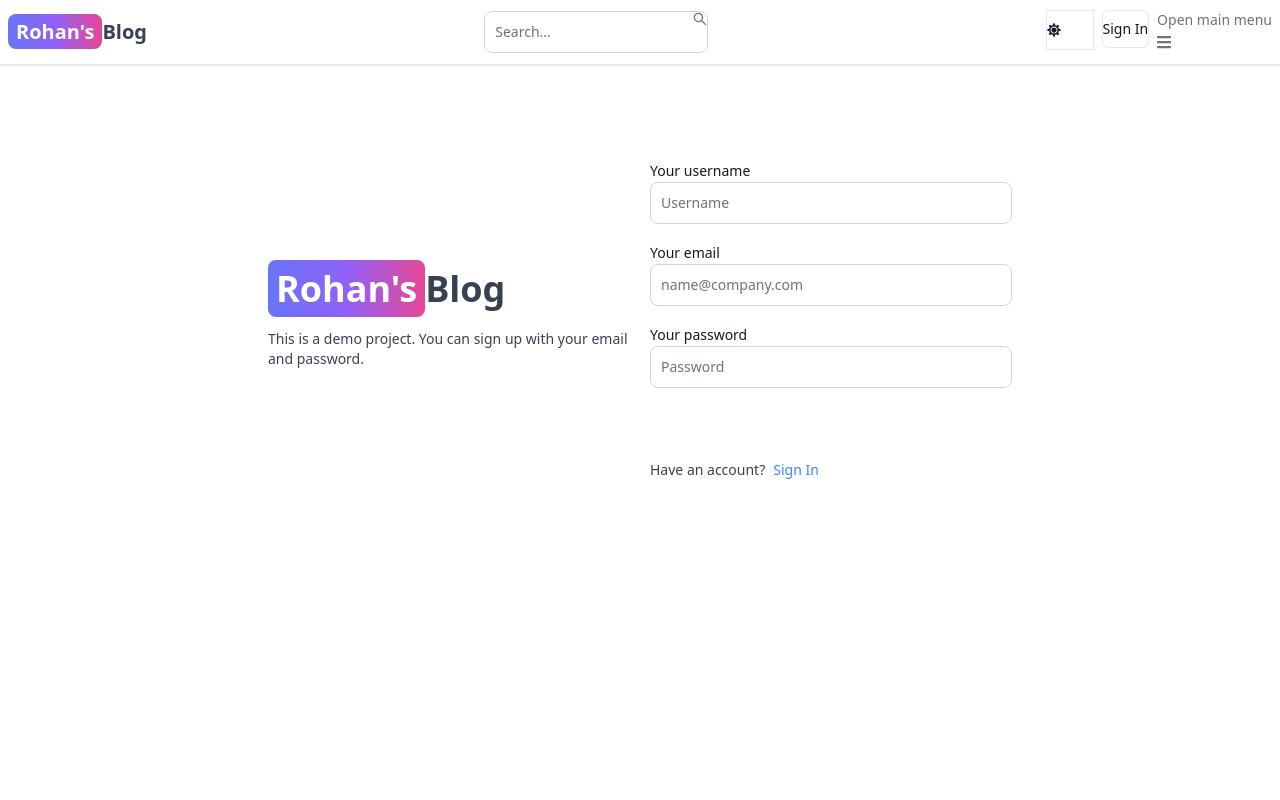
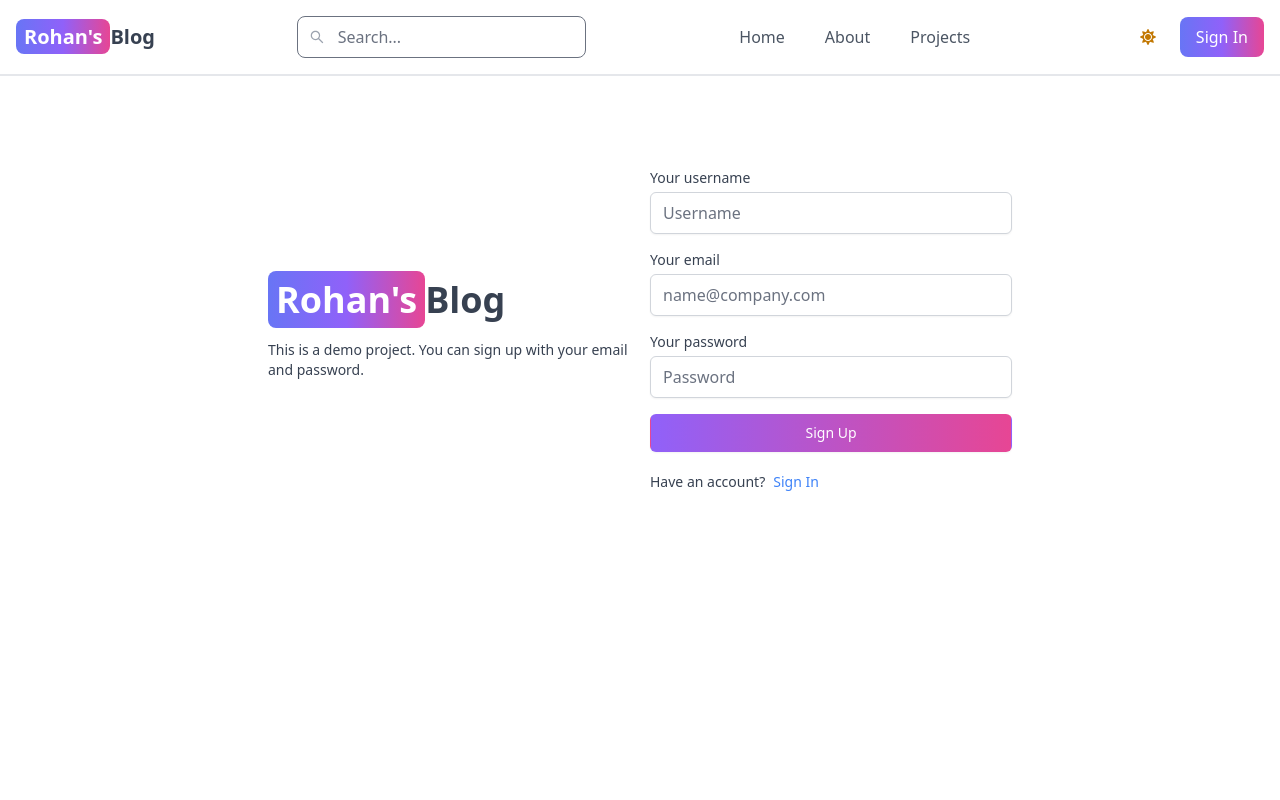
Before and after one commit to rohansamuel07/Personal-Blog-Project, a React (Vite) app in the folder client/: page /sign-up in a window 1280 px wide. Shown: the top 800 px of the page. Built offline with nearby package versions, Linux system fonts and the light colour scheme.

Commit message:
Made changes to Header, Signin and Signup components

```diff
--- a/client/src/components/Header.jsx
+++ b/client/src/components/Header.jsx
@@ -1,7 +1,7 @@
-import { Avatar, Button, Dropdown, Navbar, TextInput } from 'flowbite-react';
-import { Link, useLocation, useNavigate } from 'react-router-dom';
 import { AiOutlineSearch } from 'react-icons/ai';
 import { FaMoon, FaSun } from 'react-icons/fa';
+import { HiMenu } from 'react-icons/hi';
+import { Link, useLocation, useNavigate } from 'react-router-dom';
 import { useSelector, useDispatch } from 'react-redux';
 import { toggleTheme } from '../redux/theme/themeSlice';
 import { signoutSuccess } from '../redux/user/userSlice';
@@ -15,6 +15,8 @@ export default function Header() {
   const { currentUser } = useSelector((state) => state.user);
   const { theme } = useSelector((state) => state.theme);
   const [searchTerm, setSearchTerm] = useState('');
+  const [isMenuOpen, setIsMenuOpen] = useState(false); // Track hamburger menu state
+  const [isSearchOpen, setIsSearchOpen] = useState(false); // Track search bubble state for small screens
 
   useEffect(() => {
     const urlParams = new URLSearchParams(location.search);
@@ -49,78 +51,133 @@ export default function Header() {
   };
 
   return (
-    <Navbar className='border-b-2'>
+    <nav className="border-b-2 flex items-center justify-between p-4 bg-white dark:bg-gray-800 relative">
       <Link
-        to='/'
-        className='self-center whitespace-nowrap text-sm sm:text-xl font-semibold dark:text-white'
+        to="/"
+        className="text-xl font-semibold dark:text-white"
       >
-        <span className='px-2 py-1 bg-gradient-to-r from-indigo-500 via-purple-500 to-pink-500 rounded-lg text-white'>
+        <span className="px-2 py-1 bg-gradient-to-r from-indigo-500 via-purple-500 to-pink-500 rounded-lg text-white">
           Rohan's
         </span>
         Blog
       </Link>
-      <form onSubmit={handleSubmit}>
-        <TextInput
-          type='text'
-          placeholder='Search...'
-          rightIcon={AiOutlineSearch}
-          className='hidden lg:inline'
-          value={searchTerm}
-          onChange={(e) => setSearchTerm(e.target.value)}
-        />
+
+      {/* Search Bar for Larger Screens */}
+      <form onSubmit={handleSubmit} className={`hidden lg:flex items-center`}>
+        <div className="relative">
+          <input
+            type="text"
+            placeholder="Search..."
+            className="px-4 py-2 pl-10 border rounded-lg focus:outline-none dark:bg-gray-700 dark:text-white"
+            value={searchTerm}
+            onChange={(e) => setSearchTerm(e.target.value)}
+          />
+          <AiOutlineSearch className="absolute left-3 top-1/2 transform -translate-y-1/2 text-gray-400 dark:text-gray-300" />
+        </div>
       </form>
-      <Button className='w-12 h-10 lg:hidden' color='gray' pill>
-        <AiOutlineSearch />
-      </Button>
-      <div className='flex gap-2 md:order-2'>
-        <Button
-          className='w-12 h-10 hidden sm:inline'
-          color='gray'
-          pill
+
+      {/* Navbar Links for Larger Screens */}
+      <div className="hidden lg:flex gap-4">
+        <Link to="/" className={`px-3 py-2 ${path === '/' ? 'font-bold text-blue-500' : 'text-gray-600 dark:text-gray-300'}`}>
+          Home
+        </Link>
+        <Link to="/about" className={`px-3 py-2 ${path === '/about' ? 'font-bold text-blue-500' : 'text-gray-600 dark:text-gray-300'}`}>
+          About
+        </Link>
+        <Link to="/projects" className={`px-3 py-2 ${path === '/projects' ? 'font-bold text-blue-500' : 'text-gray-600 dark:text-gray-300'}`}>
+          Projects
+        </Link>
+      </div>
+
+      {/* User Actions */}
+      <div className="flex items-center gap-2">
+        {/* Search Bar Icon for Small Screens */}
+        <button
+          className="w-10 h-10 lg:hidden flex items-center justify-center"
+          onClick={() => setIsSearchOpen(!isSearchOpen)} // Toggle search bubble
+        >
+          <AiOutlineSearch className="text-2xl dark:text-white" />
+        </button>
+
+        {/* Search Bubble for Small Screens */}
+        {isSearchOpen && (
+          <div className="absolute top-16 right-4 bg-white dark:bg-gray-700 shadow-lg rounded-lg p-2 z-50 lg:hidden">
+            <form onSubmit={handleSubmit} className="flex items-center">
+              <input
+                type="text"
+                placeholder="Search..."
+                className="px-4 py-2 pl-10 border rounded-lg focus:outline-none w-full dark:bg-gray-600 dark:text-white"
+                value={searchTerm}
+                onChange={(e) => setSearchTerm(e.target.value)}
+              />
+              <button type="submit" className="ml-2 p-2">
+                <AiOutlineSearch className="text-gray-400 dark:text-white" />
+              </button>
+            </form>
+          </div>
+        )}
+
+        <button
+          className="w-12 h-10 hidden sm:flex items-center justify-center"
           onClick={() => dispatch(toggleTheme())}
         >
-          {theme === 'light' ? <FaSun /> : <FaMoon />}
-        </Button>
+          {theme === 'light' ? <FaSun className="text-yellow-500" /> : <FaMoon className="text-gray-300" />}
+        </button>
         {currentUser ? (
-          <Dropdown
-            arrowIcon={false}
-            inline
-            label={
-              <Avatar alt='user' img={currentUser.profilePicture} rounded />
-            }
-          >
-            <Dropdown.Header>
-              <span className='block text-sm'>@{currentUser.username}</span>
-              <span className='block text-sm font-medium truncate'>
-                {currentUser.email}
-              </span>
-            </Dropdown.Header>
-            <Link to={'/dashboard?tab=profile'}>
-              <Dropdown.Item>Profile</Dropdown.Item>
-            </Link>
-            <Dropdown.Divider />
-            <Dropdown.Item onClick={handleSignout}>Sign out</Dropdown.Item>
-          </Dropdown>
+          <div className="relative">
+            <img
+              alt="user"
+              src={currentUser.profilePicture}
+              className="w-10 h-10 rounded-full cursor-pointer"
+            />
+            <div className="absolute right-0 mt-2 bg-white dark:bg-gray-800 shadow-lg rounded-lg">
+              <div className="p-4">
+                <p className="text-sm dark:text-gray-300">@{currentUser.username}</p>
+                <p className="text-sm font-medium truncate dark:text-gray-300">
+                  {currentUser.email}
+                </p>
+              </div>
+              <div className="border-t">
+                <Link to="/dashboard?tab=profile" className="block p-4 hover:bg-gray-100 dark:hover:bg-gray-700">
+                  Profile
+                </Link>
+                <button onClick={handleSignout} className="block p-4 w-full text-left hover:bg-gray-100 dark:hover:bg-gray-700">
+                  Sign out
+                </button>
+              </div>
+            </div>
+          </div>
         ) : (
-          <Link to='/sign-in'>
-            <Button gradientDuoTone='purpleToBlue' outline>
+          <Link to="/sign-in">
+            <button className="px-4 py-2 bg-gradient-to-r from-indigo-500 via-purple-500 to-pink-500 text-white rounded-lg">
               Sign In
-            </Button>
+            </button>
           </Link>
         )}
-        <Navbar.Toggle />
       </div>
-      <Navbar.Collapse>
-        <Navbar.Link active={path === '/'} as={'div'}>
-          <Link to='/'>Home</Link>
-        </Navbar.Link>
-        <Navbar.Link active={path === '/about'} as={'div'}>
-          <Link to='/about'>About</Link>
-        </Navbar.Link>
-        <Navbar.Link active={path === '/projects'} as={'div'}>
-          <Link to='/projects'>Projects</Link>
-        </Navbar.Link>
-      </Navbar.Collapse>
-    </Navbar>
+
+      {/* Hamburger Menu Icon */}
+      <button
+        className="lg:hidden flex items-center justify-center w-10 h-10"
+        onClick={() => setIsMenuOpen(!isMenuOpen)} // Toggle menu visibility
+      >
+        <HiMenu className="text-2xl dark:text-white" />
+      </button>
+
+      {/* Hamburger Menu Dropdown for Small Screens */}
+      {isMenuOpen && (
+        <div className="absolute top-16 right-4 bg-white dark:bg-gray-700 shadow-lg rounded-lg lg:hidden flex flex-col gap-2 py-2 px-4 animate-slide-in">
+          <Link to="/" className="px-3 py-2 text-gray-600 dark:text-gray-300 hover:bg-gray-100 dark:hover:bg-gray-800 rounded-lg" onClick={() => setIsMenuOpen(false)}>
+            Home
+          </Link>
+          <Link to="/about" className="px-3 py-2 text-gray-600 dark:text-gray-300 hover:bg-gray-100 dark:hover:bg-gray-800 rounded-lg" onClick={() => setIsMenuOpen(false)}>
+            About
+          </Link>
+          <Link to="/projects" className="px-3 py-2 text-gray-600 dark:text-gray-300 hover:bg-gray-100 dark:hover:bg-gray-800 rounded-lg" onClick={() => setIsMenuOpen(false)}>
+            Projects
+          </Link>
+        </div>
+      )}
+    </nav>
   );
 }
--- a/client/src/pages/Signup.jsx
+++ b/client/src/pages/Signup.jsx
@@ -1,4 +1,3 @@
-import { Alert, Button, Label, Spinner, TextInput } from 'flowbite-react';
 import { useState } from 'react';
 import { Link, useNavigate } from 'react-router-dom';
 
@@ -44,7 +43,7 @@ export default function SignUp() {
       <div className='flex p-3 max-w-3xl mx-auto flex-col md:flex-row md:items-center gap-5'>
         {/* left */}
         <div className='flex-1'>
-          <Link to='/' className='font-bold dark:text-white text-4xl'>
+          <Link to='/' className='font-bold text-4xl'>
             <span className='px-2 py-1 bg-gradient-to-r from-indigo-500 via-purple-500 to-pink-500 rounded-lg text-white'>
               Rohan's
             </span>
@@ -58,57 +57,60 @@ export default function SignUp() {
         <div className='flex-1'>
           <form className='flex flex-col gap-4' onSubmit={handleSubmit}>
             <div>
-              <Label value='Your username' />
-              <TextInput
+              <label htmlFor='username' className='block text-sm font-medium text-gray-700'>Your username</label>
+              <input
                 type='text'
                 placeholder='Username'
                 id='username'
                 onChange={handleChange}
+                className='mt-1 block w-full border-gray-300 rounded-md shadow-sm focus:ring-purple-500 focus:border-purple-500'
               />
             </div>
             <div>
-              <Label value='Your email' />
-              <TextInput
+              <label htmlFor='email' className='block text-sm font-medium text-gray-700'>Your email</label>
+              <input
                 type='email'
                 placeholder='name@company.com'
                 id='email'
                 onChange={handleChange}
+                className='mt-1 block w-full border-gray-300 rounded-md shadow-sm focus:ring-purple-500 focus:border-purple-500'
               />
             </div>
             <div>
-              <Label value='Your password' />
-              <TextInput
+              <label htmlFor='password' className='block text-sm font-medium text-gray-700'>Your password</label>
+              <input
                 type='password'
                 placeholder='Password'
                 id='password'
                 onChange={handleChange}
+                className='mt-1 block w-full border-gray-300 rounded-md shadow-sm focus:ring-purple-500 focus:border-purple-500'
               />
             </div>
-            <Button
-              gradientDuoTone='purpleToPink'
+            <button
               type='submit'
               disabled={loading}
+              className={`w-full flex items-center justify-center px-4 py-2 border border-transparent rounded-md shadow-sm text-sm font-medium text-white ${loading ? 'bg-gray-400' : 'bg-gradient-to-r from-purple-500 to-pink-500 hover:from-purple-600 hover:to-pink-600'} focus:outline-none focus:ring-2 focus:ring-offset-2 focus:ring-purple-500`}
             >
               {loading ? (
                 <>
-                  <Spinner size='sm' />
+                  <span className='loader'></span>
                   <span className='pl-3'>Loading...</span>
                 </>
               ) : (
                 'Sign Up'
               )}
-            </Button>
+            </button>
           </form>
           <div className='flex gap-2 text-sm mt-5'>
             <span>Have an account?</span>
-            <Link to='/sign-in' className='text-blue-500'>
+            <Link to='/sign-in' className='text-blue-500 hover:underline'>
               Sign In
             </Link>
           </div>
           {errorMessage && (
-            <Alert className='mt-5' color='failure'>
+            <div className='mt-5 p-4 bg-red-100 text-red-700 rounded'>
               {errorMessage}
-            </Alert>
+            </div>
           )}
         </div>
       </div>
```
Also changed, not shown: client/src/pages/Signin.jsx (+16 -15 lines).
